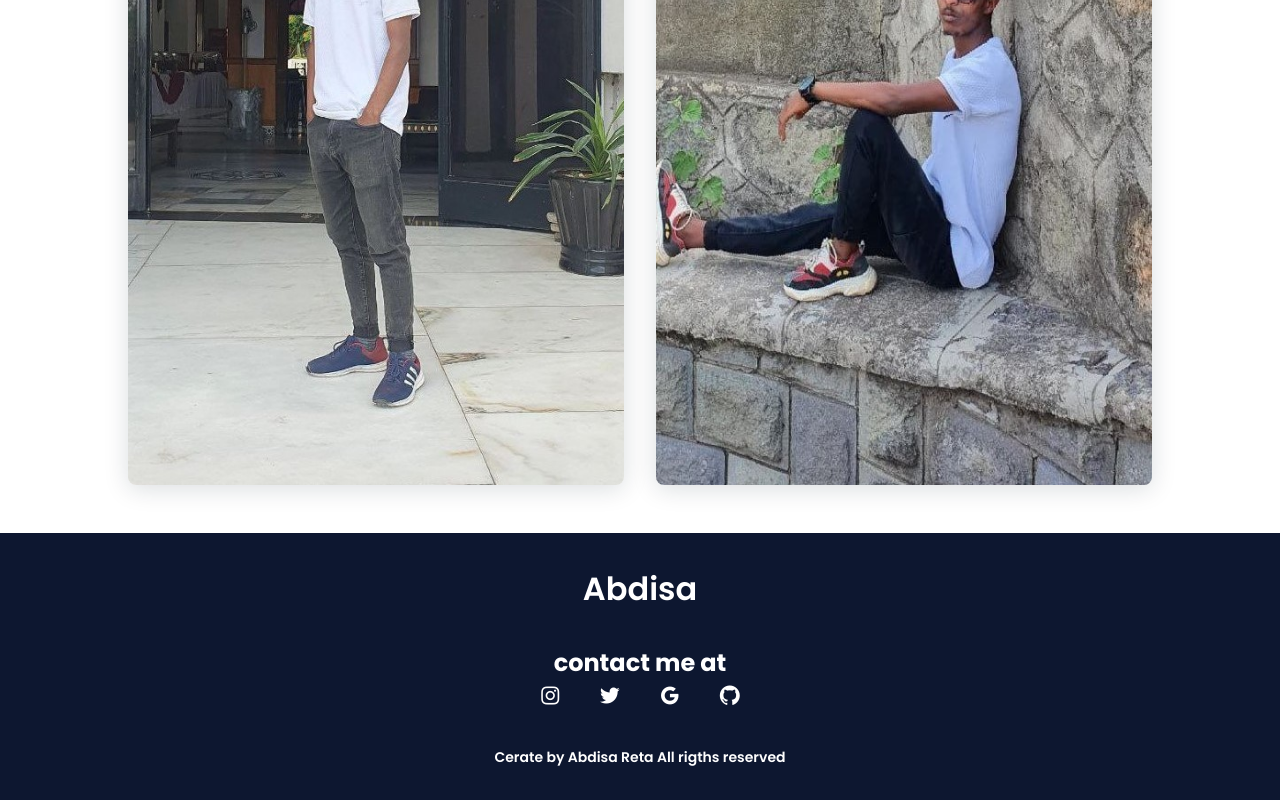
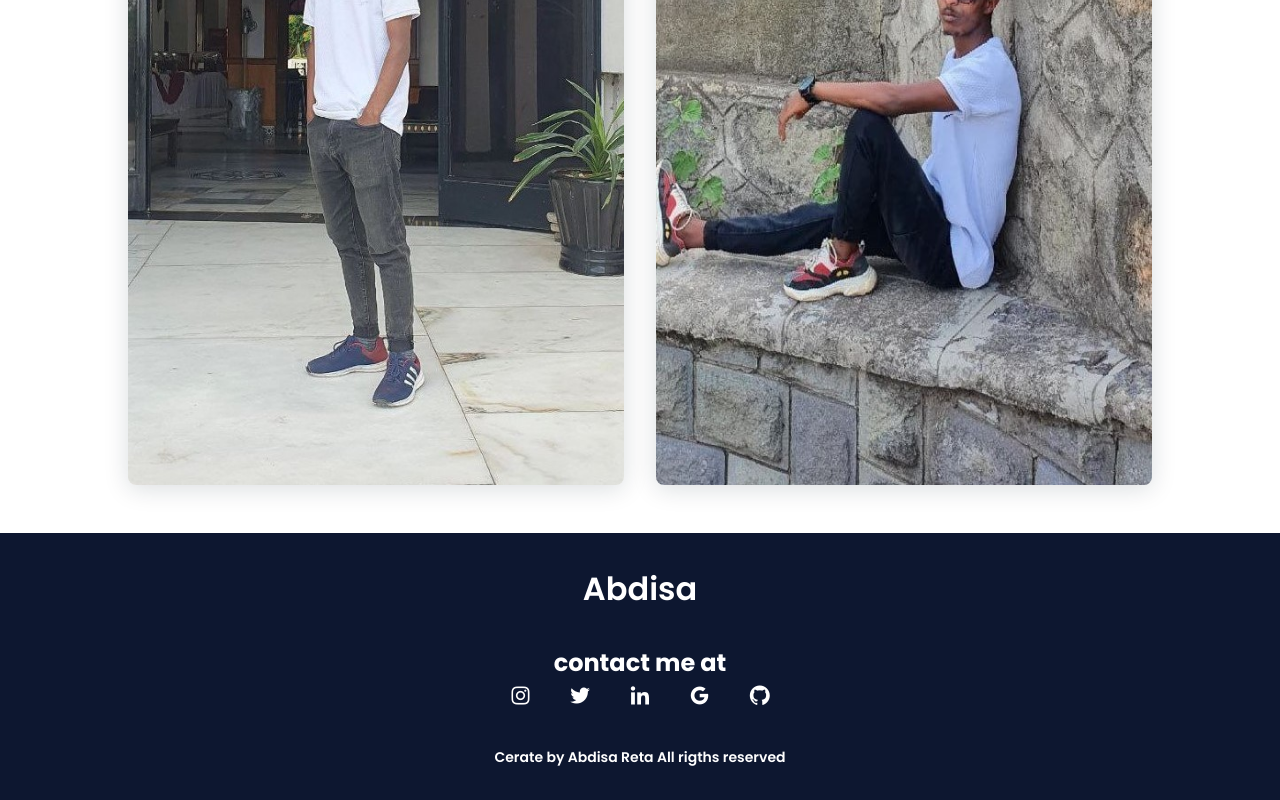
Before and after one commit to abdisa8442/myportfolio, a plain HTML site: page index.html in a window 1280 px wide. Shown: the part 2890-3690 px from the top of the page. Drawn offline with nearby package versions, Linux system fonts and the light colour scheme; a script that the page names is missing.

Commit message:
add linkedin contact

```diff
--- a/index.html
+++ b/index.html
@@ -165,6 +165,7 @@
 
                 <a href="#" class="footer__icon"><i class='bx bxl-instagram' ></i></a>
                 <a href="#" class="footer__icon"><i class='bx bxl-twitter' ></i></a>
+                <a href="https://linkedin.com/in/abdisaReta" class="footer__icon" ><i class="bx bxl-linkedin"></i></a>
                 <a href="mailto:abdisaretaintale@gmail.com" class="footer__icon"> <i class="bx bxl-google"></i></a>
                 <a href="https://github.com/abdisa8442" class="footer__icon"><i class='bx bxl-github' ></i></a>
             </div>
```
